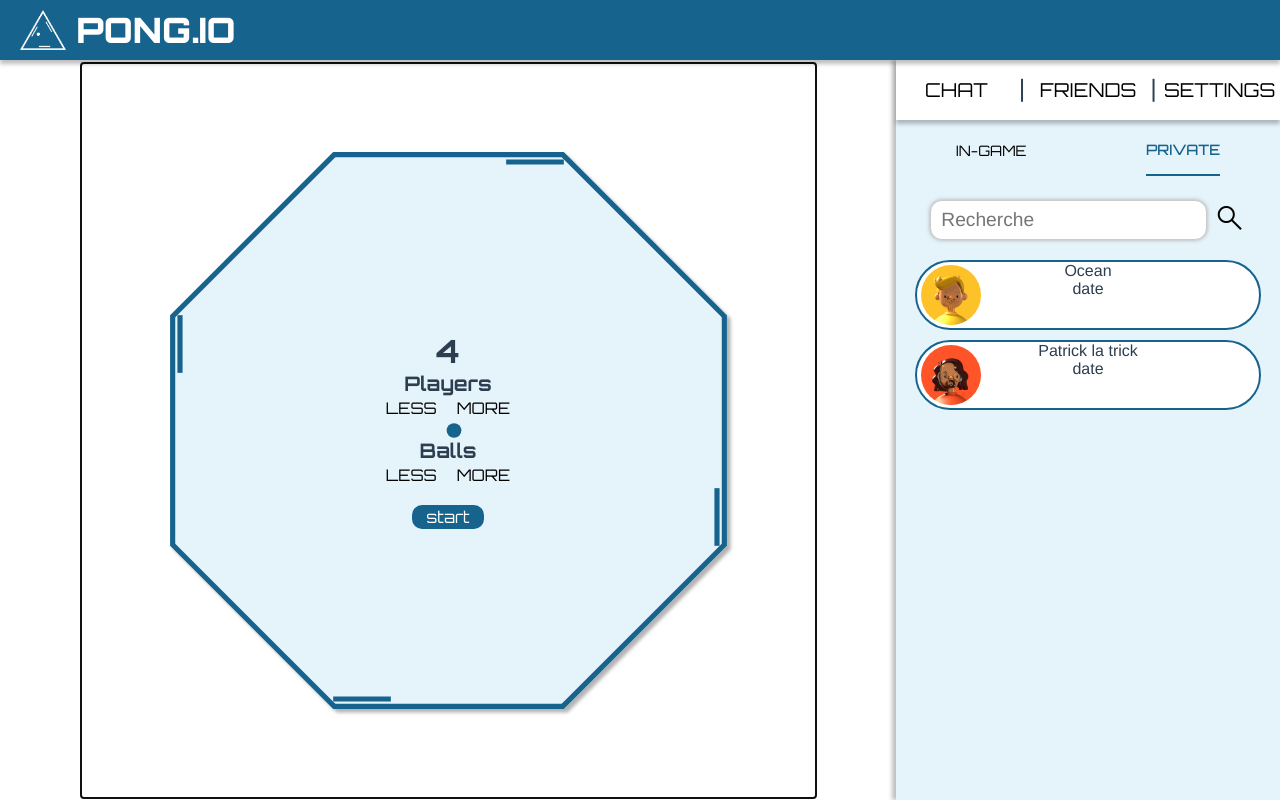
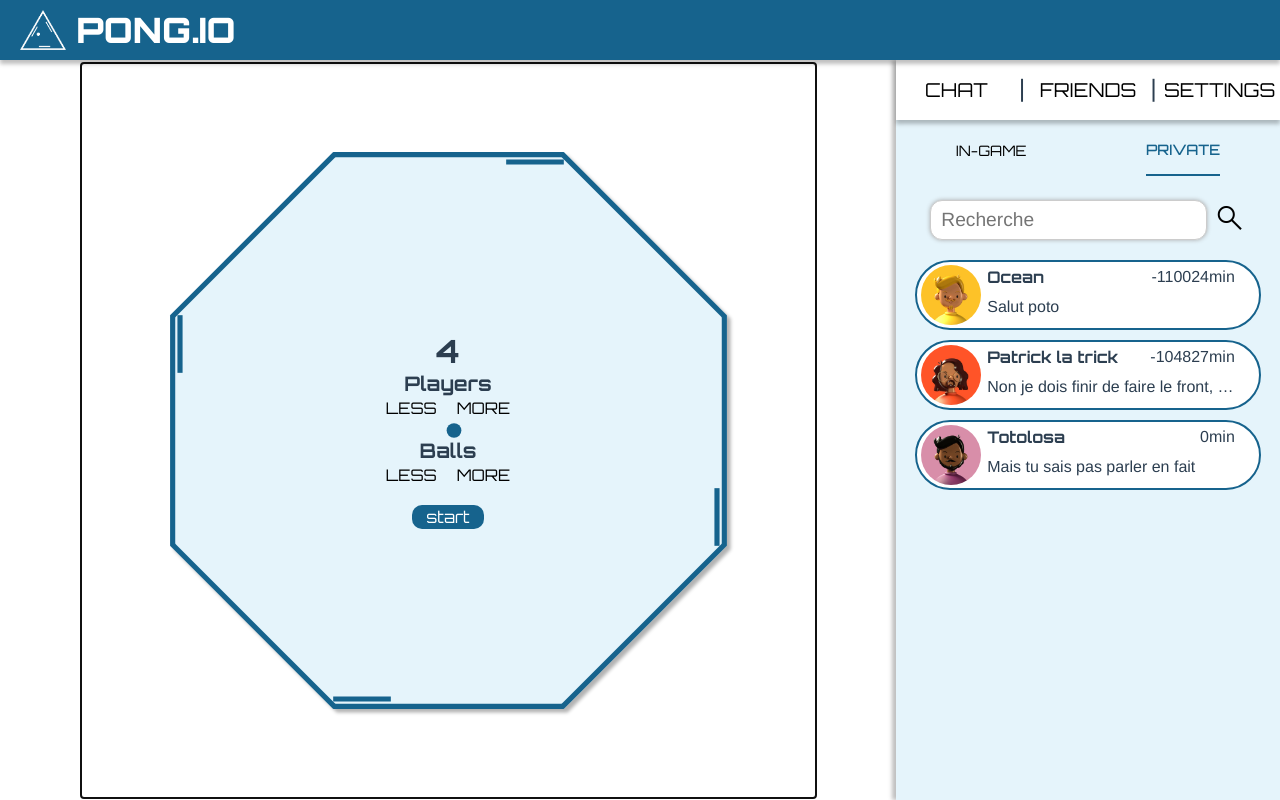
Before and after one commit to kema-dev/ft_transcendence, a Vue app in the folder website/frontend/vuejs/bind/: page /home/chat/private in a window 1280 px wide. Built offline with nearby package versions, Linux system fonts and the light colour scheme; no server answers.

Commit message:
onglet conversation ok

```diff
--- a/website/frontend/vuejs/bind/src/components/ConversationItem.vue
+++ b/website/frontend/vuejs/bind/src/components/ConversationItem.vue
@@ -1,10 +1,17 @@
 <template>
-  <div class="conv_container left row stack">
-    <img v-if="conv?.user" :src="conv.user.avatar" class="avatar" alt="avatar">
-    <div class="info ">
-      <div class="top-bar column">
+  <div class="conv_container left row stack" >
+    <!-- <router-link :to=""></router-link> -->
+    <div class="avatar_cont">
+      <img v-if="conv?.user" :src="conv.user.avatar" class="avatar" alt="avatar">
+    </div>
+    <div class="info center column">
+      <div class="top-bar row center stack">
         <div class="login">{{conv?.user?.name}}</div>
-        <div class="date">{{conv?.messages.date}} date</div>
+        <!-- <div class="date">{{conv!.messages[conv!.messages.length - 1].date.toLocaleDateString()}}</div> -->
+        <div class="date">{{display_date()}}</div>
+      </div>
+      <div class="message_cont center">
+        <div class="message">{{conv?.messages[conv.messages.length - 1].msg}}</div>
       </div>
     </div>
   </div>
@@ -18,6 +25,26 @@ let define = inject("colors");
 const props = defineProps({
   conv: Conversation
 })
+
+function convertDate(date : Date) : string {
+  function pad(d: number) { return (d < 10) ? '0' + d : d; }
+  return [pad(date.getDate()), pad(date.getMonth()+1), date.getFullYear()].join('/');
+}
+
+function display_date() : string {
+  const now = new Date();
+  let diff = now.getTime() - props.conv!.messages[props.conv!.messages.length - 1].date.getTime();
+  if (diff / (1000 * 3600 * 24) >= 7) {
+    return convertDate(props.conv!.messages[props.conv!.messages.length - 1].date);
+  }
+  else if (diff / (1000 * 3600 * 24) >= 1){
+    return Math.floor(diff / (1000 * 3600 * 24)) + "d";
+  }
+  else if (diff / (1000 * 3600) >= 1){
+    return Math.floor(diff / (1000 * 3600)) + "h";
+  }
+  else { return Math.floor(diff / (1000 * 60)) + "min";}
+}
 
 </script>
 
@@ -36,6 +63,12 @@ const props = defineProps({
   border-color: v-bind(define.color2);
   border-radius: calc(var(--height) / 2);
 }
+.avatar_cont {
+  width: var(--height);
+  height: var(--height);
+  /* height: calc(var(--height) - 10px);
+  width: calc(var(--height) - 10px); */
+}
 .avatar {
   height: calc(var(--height) - 10px);
   width: calc(var(--height) - 10px);
@@ -49,7 +82,38 @@ const props = defineProps({
   border-radius: 50%;
 }
 .info {
-
+  /* width: 80% ; */
+  width: calc(100% - var(--height));
+  height: 100%;
+  /* padding-left: 1rem; */
+  padding-right: 1.5rem;
+}
+.top-bar {
+  padding-top: 5px;
+  height: 1.5rem;
+}
+.login {
+  width: 130%;
+  text-align: start;
+  font-family: "Orbitron", sans-serif;
+  font-weight: bold;
+    overflow: hidden;
+  white-space: nowrap;
+  text-overflow: ellipsis;
+}
+.date {
+  text-align: end;
+}
+.message_cont {
+  height: 100%;
+  text-align: start;
+  /* position: absolute; */
+  /* top: 50%; */
+}
+.message {
+  overflow: hidden;
+  white-space: nowrap;
+  text-overflow: ellipsis;
 }
 
 </style>
--- a/website/frontend/vuejs/bind/src/menu/PrivateTab.vue
+++ b/website/frontend/vuejs/bind/src/menu/PrivateTab.vue
@@ -35,15 +35,31 @@ let user3 = new User("Patrick la trick", require("@/assets/avatars/(3).jpg"));
 // let user2 = new User("Ocean", "@/assets/avatars/(2).jpg");
 // let user3 = new User("Patrick la trick", "@/assets/avatars/(3).jpg");
 
-let msg1 = new Message(user1, "Salut frere", new Date('July 17, 2022 03:24:00'));
-let msg2 = new Message(user2, "Salut poto", new Date('July 17, 2022 03:25:12'));
+let msg1 = new Message(user1, "Salut frere rwf;jnavionra'mrv'aomfgifsivbdfvndfnvjsdglbjgb;fgklb;s;bg", new Date('July 17, 2022 03:24:00'));
+let msg2 = new Message(user2, "Salut poto", new Date('July 22, 2022 03:25:12'));
 let msg3 = new Message(user3, "Game?", new Date('July 18, 2022 12:45:45'));
-let msg4 = new Message(user1, "Non je dois finir de faire le front", new Date('July 18, 2022 12:47:55'));
+let msg4 = new Message(user1, "Non je dois finir de faire le front, et wallah c'est chaud", new Date('July 18, 2022 12:47:55'));
+let msg5 = new Message(user1, "dsaibciauwncopneejvnjnfcoamsdomvcafosnvonsvonoans", new Date());
+let msg6 = new Message(user2, "Mais tu sais pas parler en fait", new Date());
 
 let conv1 = new Conversation(false, [msg1, msg2], undefined, user2);
 let conv2 = new Conversation(false, [msg3, msg4], undefined, user3);
+let conv3 = new Conversation(false, [msg5, msg6], undefined, user1);
 
-let conversations = [conv1, conv2];
+function compareDate(a: Conversation, b: Conversation) : number {
+	return 1;
+}
+
+let conversations = [conv1, conv2, conv3];
+conversations.sort(function(x,y) {
+    if (x.messages[x.messages.length - 1].date < y.messages[x.messages.length - 1].date) {
+        return 1;
+    }
+    if (x.messages[x.messages.length - 1].date > y.messages[x.messages.length - 1].date) {
+        return -1;
+    }
+    return 0;
+});
 
 </script>
 
```
Also changed, not shown: website/frontend/vuejs/bind/src/components/MessagesItem.vue (added).
